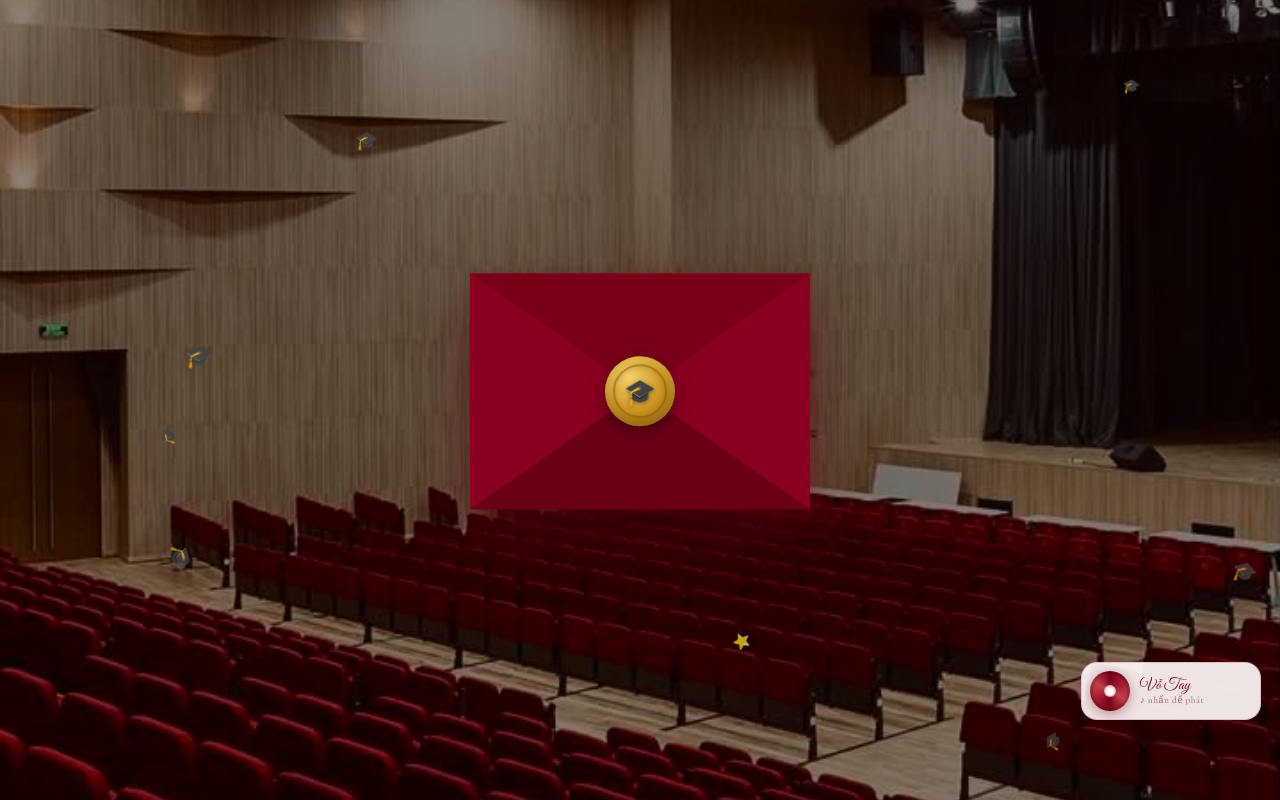
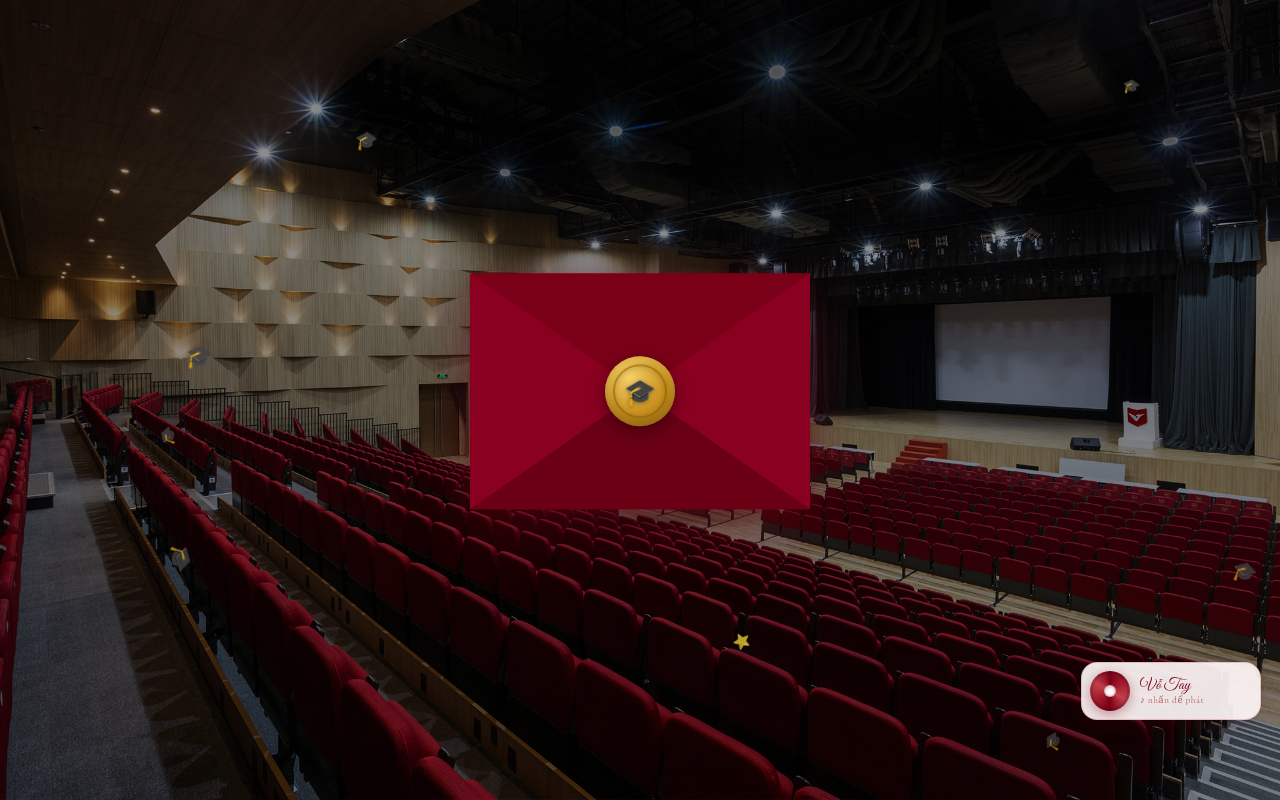
Before and after one commit to bodicode/graduation-invitation, a Vue app: page / in a window 1280 px wide. Built offline with nearby package versions, Linux system fonts and the light colour scheme.

Commit message:
feat(envelope-welcome): enhance background with gradient overlay and image optimization

```diff
--- a/src/components/EnvelopeWelcome.vue
+++ b/src/components/EnvelopeWelcome.vue
@@ -91,7 +91,11 @@ const openEnvelope = () => {
 .scene-bg {
   position: absolute;
   inset: 0;
-  background: url('/images/background.jpg') center/cover no-repeat;
+  background:
+    url('/images/background.jpg') center/cover no-repeat,
+    linear-gradient(135deg, #2a0a0a 0%, #4a0010 50%, #1a0505 100%);
+  image-rendering: -webkit-optimize-contrast;
+  image-rendering: crisp-edges;
 }
 
 /* Lớp phủ mờ để envelope nổi */
```
Also changed, not shown: public/images/background.jpg.
